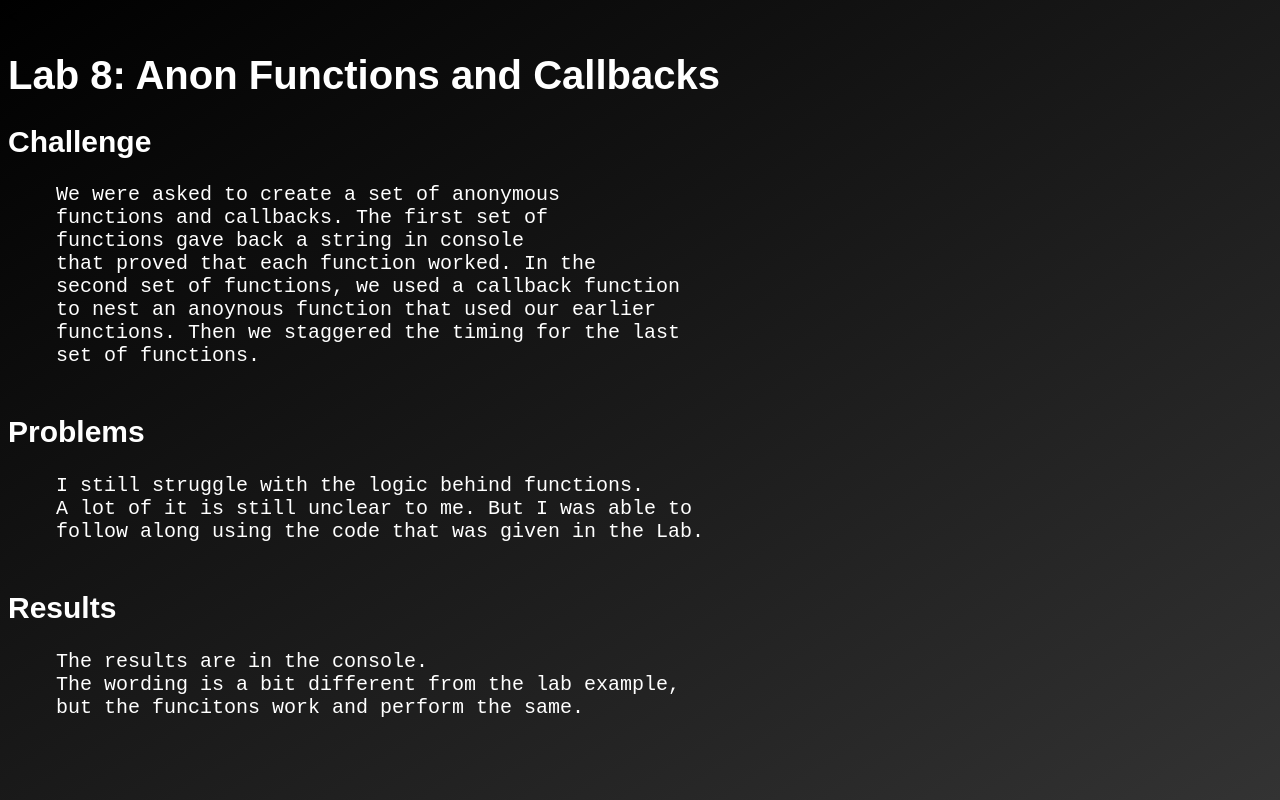
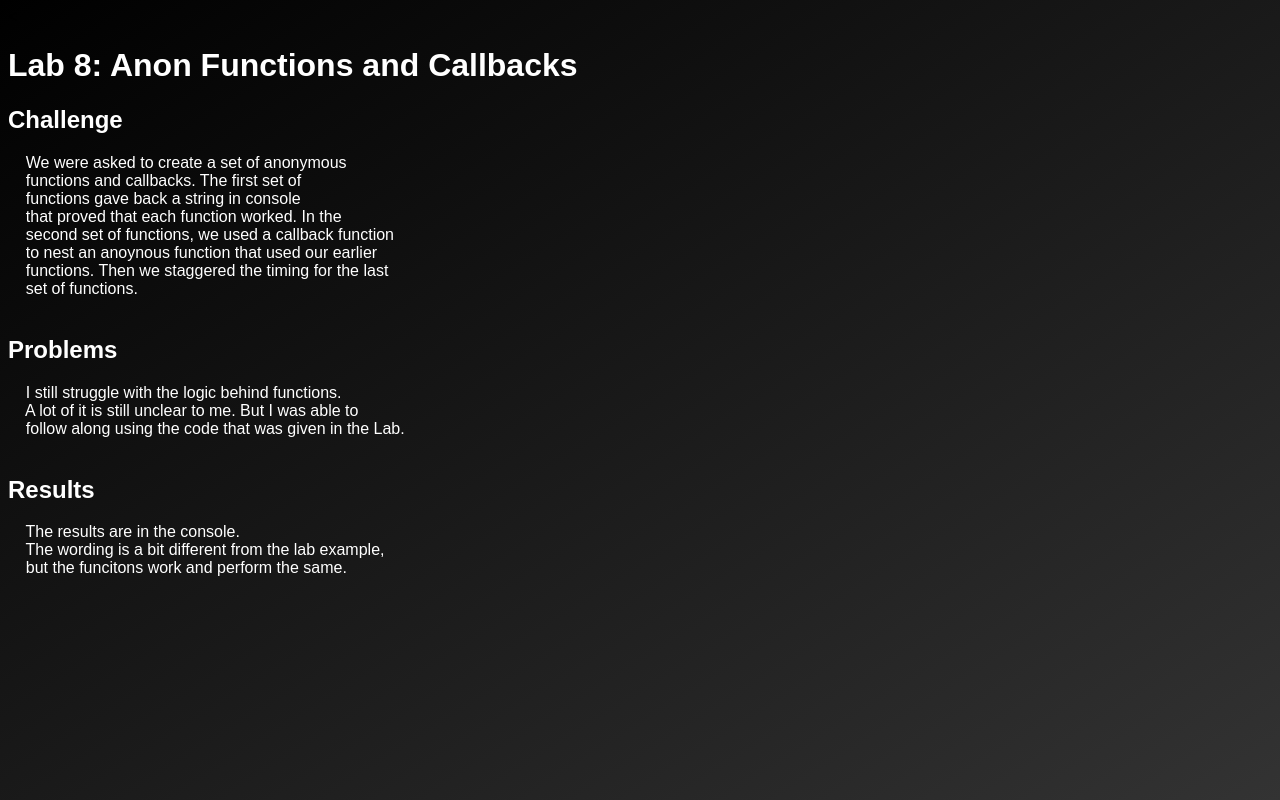
Before and after one commit to solowohashi/cst25, a plain HTML site: page lab8/index.html in a window 1280 px wide. Drawn offline with Linux system fonts and the light colour scheme.

Commit message:
Update lab.css

```diff
--- a/lab8/css/lab.css
+++ b/lab8/css/lab.css
@@ -1,8 +1,10 @@
 #lab8content{
   font-family: "arial";
-  font-size: 20px;
   color: #ffffff;
 }
 body{
   background-image: linear-gradient(to bottom right, #000000, #333333);
 }
+pre{
+  font-family: "arial";
+}
```
